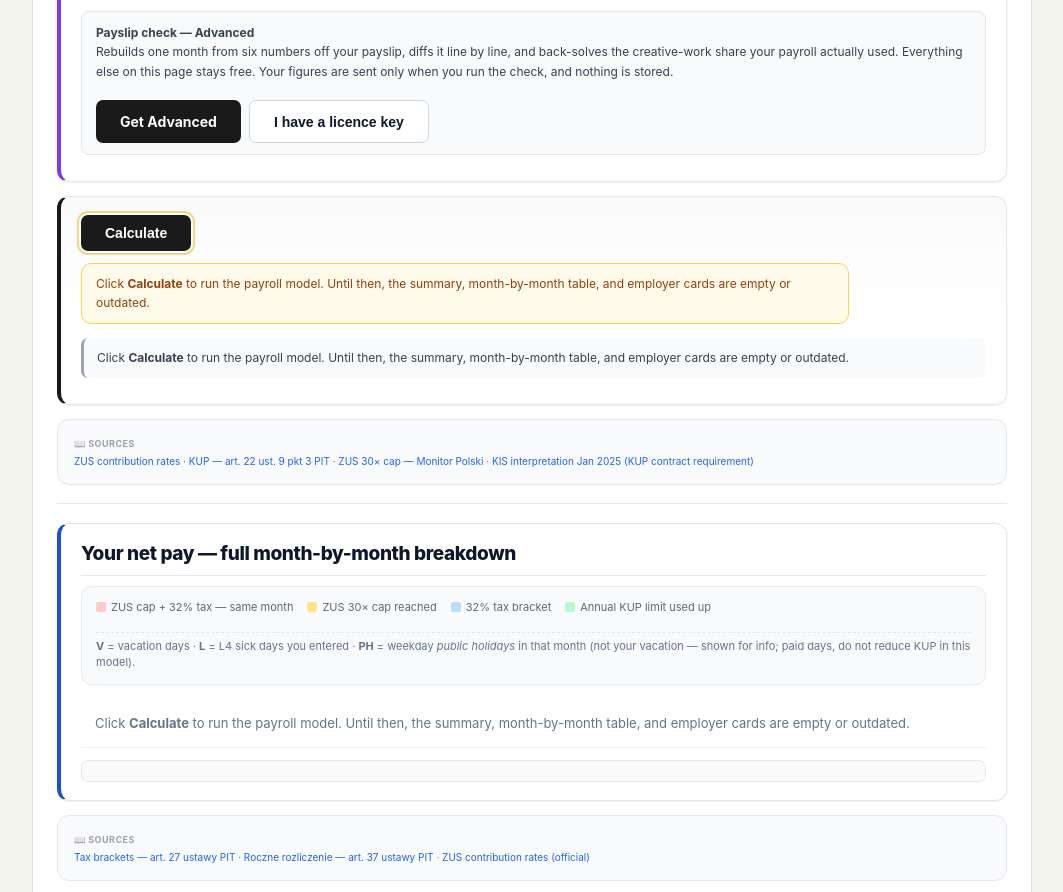
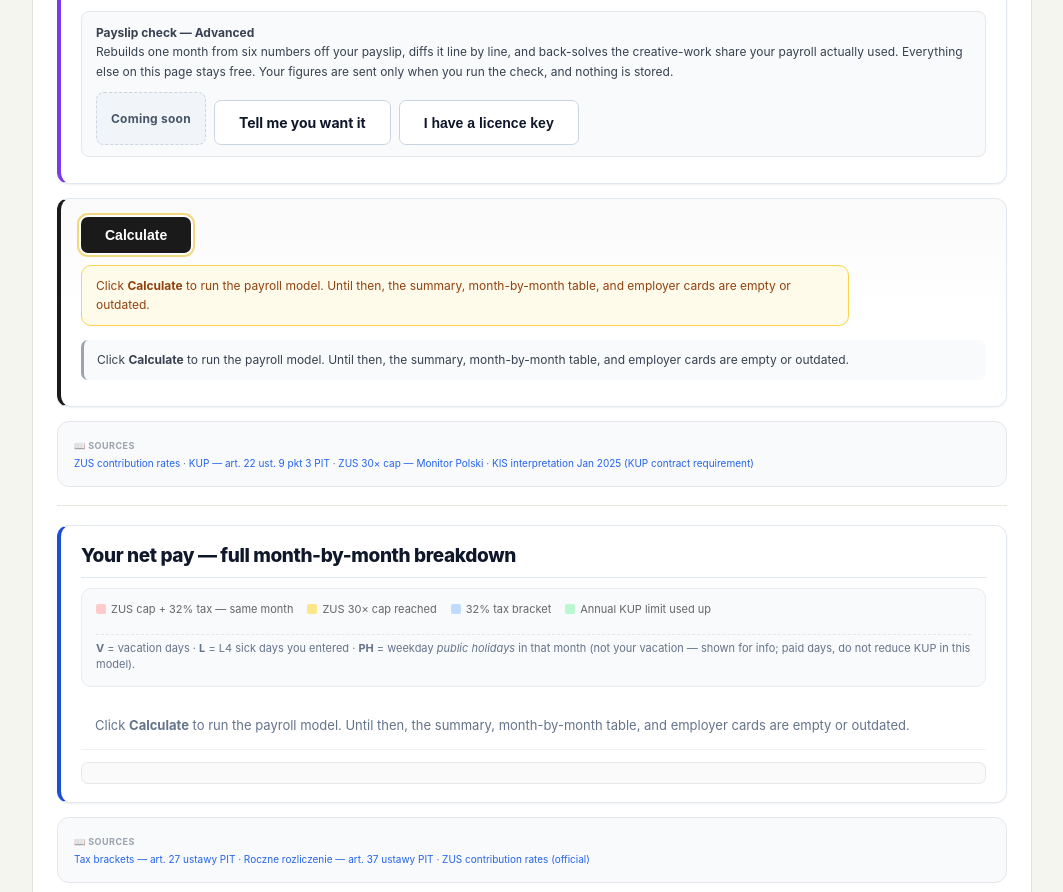
Before and after one commit to citizenrun/UoPB2BCalculator, a website: page index.html in a window 1280 px wide. Shown: the part 4464-5356 px from the top of the page, without its empty margins (108-1171 px from the left). Drawn offline with Linux system fonts and the light colour scheme.

Commit message:
fix: replace the dead upgrade link with "coming soon" and a real signal
The locked payslip-check panel pointed at #pricing, an anchor that does not
exist. On a live domain that reads as broken, so it is now a non-clickable
"Coming soon" badge.

Alongside it, a mailto to hello@polandsalary.com. With Email Routing now
forwarding to Gmail, that is a working address, so interest arrives somewhere
real instead of a click going nowhere. It is also the demand signal that plain
static text would have thrown away - the click is tracked as
recon-notify-click, which records only that someone clicked, never anything
typed into the calculator.

The "I have a licence key" button stays for testing.

Verified live on polandsalary.com: no #pricing anywhere in the page, both
languages render, and no dead anchors remain in the panel.

Co-Authored-By: Claude Opus 5 <noreply@anthropic.com>

```diff
--- a/index.html
+++ b/index.html
@@ -1115,8 +1115,9 @@ const T = {
     'rc-error': 'Could not reach the payslip check.',
     'rc-locked-t': 'Payslip check — Advanced',
     'rc-locked-b': 'Rebuilds one month from six numbers off your payslip, diffs it line by line, and back-solves the creative-work share your payroll actually used. Everything else on this page stays free. Your figures are sent only when you run the check, and nothing is stored.',
-    'rc-buy': 'Get Advanced',
-    'rc-buy-url': '#pricing',
+    'rc-soon': 'Coming soon',
+    'rc-notify': 'Tell me you want it',
+    'rc-notify-url': 'mailto:hello@polandsalary.com?subject=Payslip%20check%20-%20interested',
     'rc-have-key': 'I have a licence key',
     'rc-key-prompt': 'Paste your licence key:',
     'b2b-h-bill': 'Public holidays &amp; invoicing',
@@ -1344,8 +1345,9 @@ const T = {
     'rc-error': 'Nie udało się połączyć z usługą sprawdzania paska.',
     'rc-locked-t': 'Sprawdzenie paska — Advanced',
     'rc-locked-b': 'Odtwarza miesiąc z sześciu liczb z paska, porównuje pozycja po pozycji i wylicza udział pracy twórczej, którego naprawdę użyła lista płac. Reszta strony pozostaje bezpłatna. Twoje dane wysyłamy tylko w momencie sprawdzenia i niczego nie przechowujemy.',
-    'rc-buy': 'Kup Advanced',
-    'rc-buy-url': '#pricing',
+    'rc-soon': 'Wkrótce',
+    'rc-notify': 'Napisz, że tego chcesz',
+    'rc-notify-url': 'mailto:hello@polandsalary.com?subject=Sprawdzenie%20paska%20-%20zainteresowany',
     'rc-have-key': 'Mam klucz licencyjny',
     'rc-key-prompt': 'Wklej klucz licencyjny:',
     'b2b-h-bill': 'Święta a fakturowanie',
@@ -2254,7 +2256,8 @@ async function renderRecon() {
     box.innerHTML = `<div style="font-size:12px;line-height:1.65">
       <strong>${t('rc-locked-t')}</strong><br>${t('rc-locked-b')}
       <div style="margin-top:10px;display:flex;gap:8px;flex-wrap:wrap">
-        <a class="btn" style="display:inline-block;text-decoration:none" href="${t('rc-buy-url')}" target="_blank" rel="noopener noreferrer" onclick="window.Analytics&&Analytics.event('recon-buy-click')">${t('rc-buy')}</a>
+        <span style="display:inline-flex;align-items:center;padding:8px 14px;border-radius:8px;background:#f1f5f9;border:1px dashed #cbd5e1;color:#475569;font-size:12px;font-weight:700;letter-spacing:.02em">${t('rc-soon')}</span>
+        <a class="btn" style="display:inline-block;text-decoration:none;background:#fff;color:#0f172a;border:1px solid #cbd5e1" href="${t('rc-notify-url')}" onclick="window.Analytics&&Analytics.event('recon-notify-click')">${t('rc-notify')}</a>
         <button type="button" class="btn" style="background:#fff;color:#0f172a;border:1px solid #cbd5e1" onclick="setLicenceKey()">${t('rc-have-key')}</button>
       </div></div>`;
     return;
```
